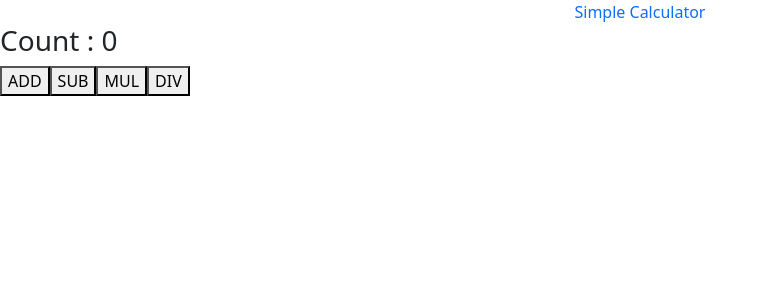
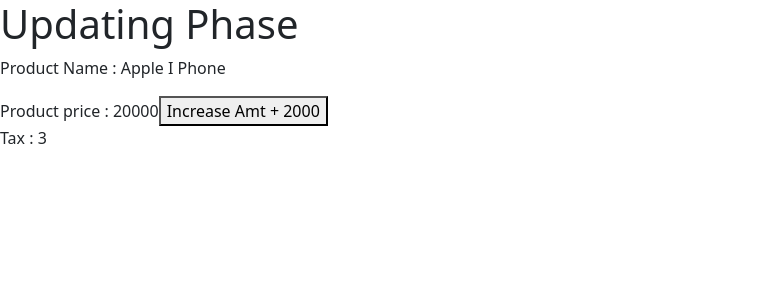
Before and after one commit to saravanan-prog/Master-React-Vite-Project, a React (Vite) app: page / in a window 1280 px wide. Shown: the top 300 px of the page, without its empty margins (0-769 px from the left). Built offline with nearby package versions, Linux system fonts and the light colour scheme.

Commit message:
React-LifeCycle

```diff
--- /dev/null
+++ b/src/3. component-life-cycle/A_mountingPhase.jsx
@@ -0,0 +1,56 @@
+import { Component } from "react";
+
+export default class A_mountingPhase extends Component{
+
+    constructor(){
+
+        console.log("1. Constructor calling")
+
+        super()
+        this.state = {
+
+            person:{
+                name:"saravanan",
+                age:25,
+                work:"tcs"
+            },
+            address: {
+                temp:"2nd cross st, velachery",
+                permanent:"4th Ave west mambakkam"
+            }
+        }
+    }
+
+    componentDidMount(){
+
+        setTimeout(()=>{
+            this.setState(
+                {
+                  person:{
+                    ...this.state.person,
+                    name : "Yokesh"
+                  },
+                  address:{
+                    ...this.state.address,
+                    temp : "5th cross st velachery"
+                  }
+                }
+            )
+        },500)
+
+    }
+    render(){
+        console.log("2. Render function is Calling")
+        return(
+            <>
+               <div>
+                  <p> Candidate Name : {this.state.person.name}</p>
+                  <p> Candidate Age : {this.state.person.age}</p>
+                  <p> Candidate temp address : {this.state.address.temp}</p>
+
+               </div>
+
+            </>
+        )
+    }
+}
--- /dev/null
+++ b/src/3. component-life-cycle/B_updatingPhase.jsx
@@ -0,0 +1,38 @@
+import { Component } from "react";
+
+export default class B_updatingPhase extends Component{
+
+    constructor(){
+        super()
+        this.state = {
+            productName : "Apple I Phone",
+            price : 20000,
+            tax : 3
+        }
+    }
+    componentDidUpdate(prevProps, prevState){
+
+        if(prevState.price !== this.state.price){
+            if(this.state.price >= 30000){
+                this.setState({tax: 4})
+            }
+        }
+    }
+
+
+    render(){
+        return(
+            <>
+                <div className="h1">Updating Phase</div>
+                <div>
+                    <p> Product Name : {this.state.productName}</p>
+                    <div>
+                        <span>Product price : {this.state.price}</span>
+                        <button onClick = {()=>this.setState({price:this.state.price + 2000})}>Increase Amt + 2000 </button>
+                    </div>
+                    <p> Tax : {this.state.tax}</p>
+                </div>
+            </>
+        )
+    }
+}
--- /dev/null
+++ b/src/3. component-life-cycle/C_unmountingPhase.jsx
@@ -0,0 +1,28 @@
+import { Component } from "react";
+
+export default class C_unmountiongPhase extends Component{
+
+    constructor(){
+        super()
+        this.state = {
+            candidateName:"saravanan",
+            canidateAge: 28,
+            desigination: "Software Engieer"
+        }
+    }
+    componentWillUnmount(){
+        console.log("Component will unmount caling")
+        this.setState({})
+    }
+
+    render(){
+        return(
+            <>
+                <div>
+                    <h3> Un Mounting Phase </h3>
+                    <p> Candidate Name : {this.state.candidateName}</p>
+                </div>
+            </>
+        )
+    }
+}
--- a/src/main.jsx
+++ b/src/main.jsx
@@ -1,16 +1,29 @@
-import { StrictMode } from 'react'
+import { StrictMode, useState } from 'react'
 import { createRoot } from 'react-dom/client'
 import '../node_modules/bootstrap/dist/css/bootstrap.min.css'
 import '../node_modules/bootstrap/dist/js/bootstrap.bundle.js'
 
+import A_mountingPhase from './3. component-life-cycle/A_mountingPhase.jsx'
+import B_updatingPhase from './3. component-life-cycle/B_updatingPhase.jsx'
+import C_unmountiongPhase from './3. component-life-cycle/C_unmountingPhase.jsx'
 
-import SimpleCalculatorFn from './B_functional-components/SimpleCalculatorFn.jsx'
+
+function App(){
+  const [show,setShow] = useState(true)
+
+  return(
+    <div>
+        {show && ( <B_updatingPhase /> ) }
+        {/* <button onClick={()=>setShow(false)}>Hide the component </button> */}
+    </div>
+  )
+}
 
 
 
 
 createRoot(document.getElementById('root')).render(
   <div>
-     <SimpleCalculatorFn />
+     <App />
   </div>
 )
```
Also changed, not shown: src/1. class-components/A_SampleClasscomponent.jsx (renamed from src/A_class-components/A_SampleClasscomponent.jsx), src/1. class-components/B_class_component_state.jsx (renamed from src/A_class-components/B_class_component_state.jsx), src/1. class-components/C_update_the_state.jsx (renamed from src/A_class-components/C_update_the_state.jsx), src/2. functional-components/SimpleCalculatorFn.jsx (renamed from src/B_functional-components/SimpleCalculatorFn.jsx).
